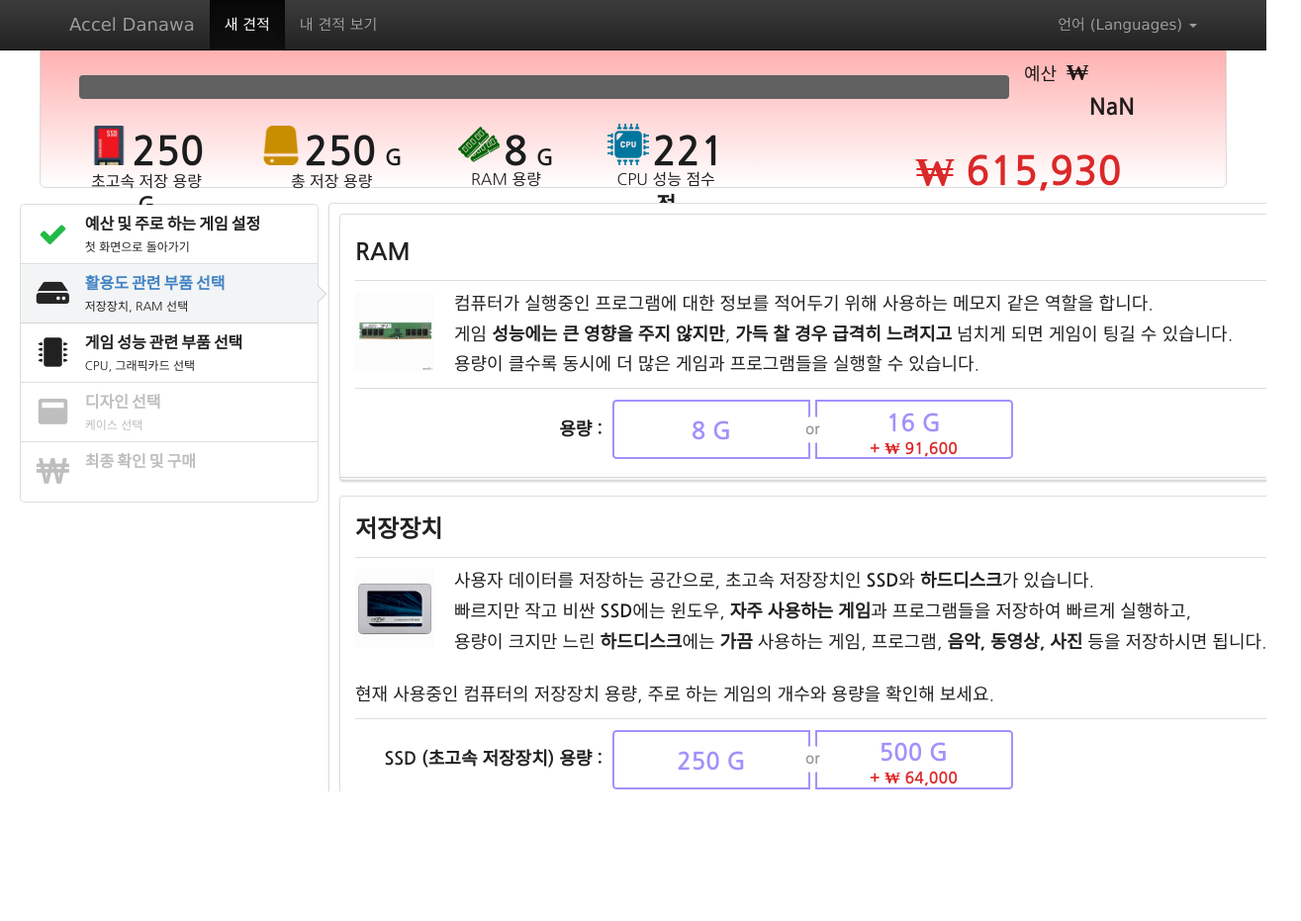
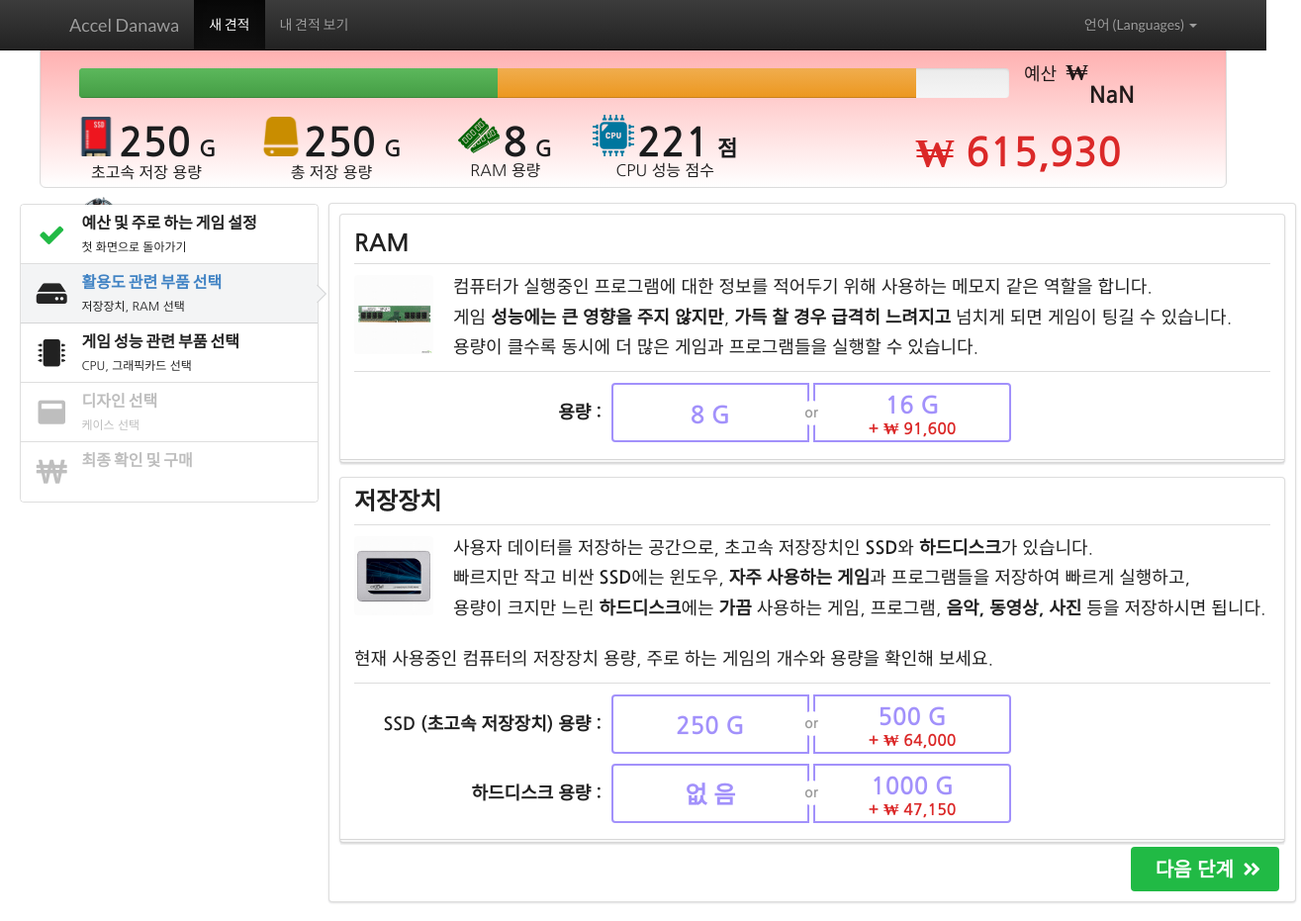
Before and after one commit to EEngblo/2018_CS374, a plain HTML site: page outerFrame.html in a window 1280 px wide. Shown: the whole page at 99% size, 1315 px wide, since content can reach past the window. Before the commit the page ends 800 px from the top, so only its background shows below. Drawn offline with nearby package versions, Linux system fonts and the light colour scheme.

Commit message:
Revert "Merge pull request #86 from EEngblo/nphong2"
This reverts commit ea20f3b326c2136e2dc69ac08181555a28c4aefe, reversing
changes made to 81063d9a01fb61dca80a24aa7e0f58ef5e144826.

```diff
--- a/main.js
+++ b/main.js
@@ -354,17 +354,6 @@ Composition.prototype = {
     }
 
     this.price = price;
-
-//  set progress bar
-    var pricebar = document.getElementById("s_pricebar");
-    var currentPercent = (this.price / this.budget) * 100;
-    if (currentPercent >= 100){
-      currentPercent = 100;
-    }
-
-    pricebar.style.width = currentPercent + '%';
-
-
     if(highlight) $('.stateIndicatorValue').effect( "highlight", {color:"#C8BFE7"}, 300 );
   }
 
--- a/outerFrame.html
+++ b/outerFrame.html
@@ -19,7 +19,6 @@
     <link rel="stylesheet" href="jquery/jquery-ui.theme.min.css">
     <link rel="stylesheet" href="jquery/jquery-ui.min.css">
     <link rel="stylesheet" href="datatables/datatables.min.css">
-    <link rel="stylesheet" href="https://www.w3schools.com/w3css/4/w3.css">
 
 
     <!-- Web Fonts -->
@@ -182,9 +181,14 @@
               </span>
             </td-->
                 <td class="stateIndicatorFirstRow pricebarCell" colspan="2">
-
-                  <div id="s_pricebar" class="w3-dark-grey w3-round" style="height:24px;width:0.5">
-                  </div>
+                    <div id="s_pricebar" class="progress">
+                        <div class="progress-bar progress-bar-success active" role="progressbar" aria-valuenow="45" aria-valuemin="0" aria-valuemax="100" style="width: 45%">
+                            <span class="sr-only">45% Complete</span>
+                        </div>
+                        <div class="progress-bar progress-bar-warning active" role="progressbar" aria-valuenow="45" aria-valuemin="0" aria-valuemax="100" style="width: 45%">
+                            <span class="sr-only">45% Complete</span>
+                        </div>
+                    </div>
                 </td>
                 <td class="stateIndicatorFirstRow buttonCell">
                   <span style="float:right; margin-top:15px;">
```
